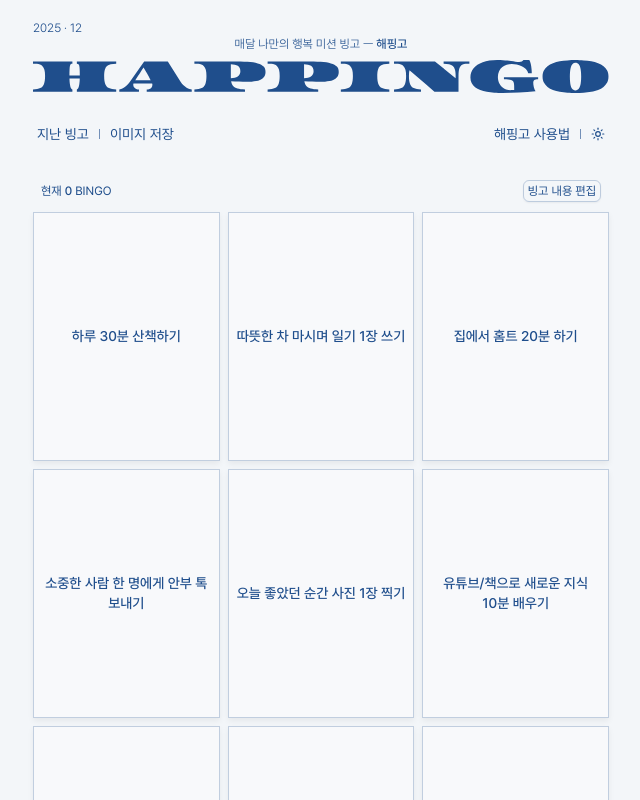
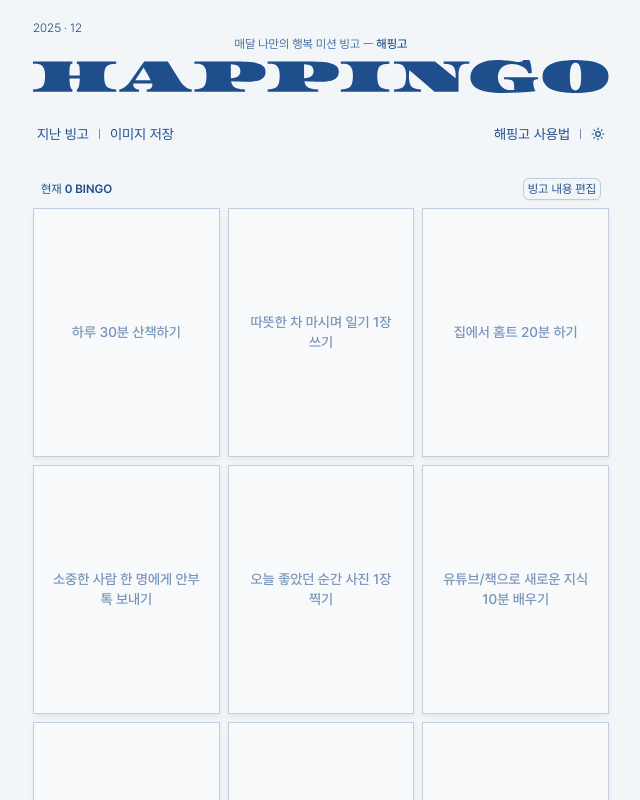
Before and after one commit to eunbinnie/happingo, a Next.js app: page / in a window 1280 px wide. Shown: the top 800 px of the page, without its empty margins (319-959 px from the left). Built offline with nearby package versions, Linux system fonts and the light colour scheme.

Commit message:
style: 디자인 색상 및 여백 조절

```diff
--- a/src/components/bingo/BingoBoard.tsx
+++ b/src/components/bingo/BingoBoard.tsx
@@ -16,9 +16,9 @@ const array = [
 const BingoBoard = () => {
   return (
     <section className="mt-5 w-full sm:mt-8">
-      <div className="flex items-center justify-between px-2 py-0.5">
+      <div className="mx-2 flex items-center justify-between">
         <p className="text-2xs dark:text-text/60 sm:text-xs">
-          현재 <span className="font-medium">0</span> BINGO
+          현재 <span className="font-semibold">0 BINGO</span>
         </p>
         <Button variant="outline" size="sm">
           빙고 내용 편집
--- a/src/components/bingo/BingoCard.tsx
+++ b/src/components/bingo/BingoCard.tsx
@@ -23,15 +23,17 @@ const BingoCard = ({ id, text }: BingoCardProps) => {
       className="inline-grid rotate-y-0 cursor-pointer transition-all duration-500 ease-in-out perspective-dramatic transform-3d"
       onClick={handleCardClick}
     >
+      {/* 카드 앞면 */}
       <div
         className={cn(
-          'flex aspect-3/4 items-center justify-center px-2 text-center text-xs font-medium break-keep sm:text-sm',
+          'text-text/60 flex aspect-3/4 items-center justify-center px-1.5 text-center text-xs font-medium break-keep sm:px-3 sm:text-sm',
           'border-text/25 bg-sub-background shadow-card dark:shadow-card-dark border',
           '[grid-area:1/1/1/1] backface-hidden'
         )}
       >
         {text}
       </div>
+      {/* 카드 뒷면 */}
       <div
         className={cn(
           'border-text/25 bg-sub-background shadow-card dark:shadow-card-dark aspect-3/4 border',
--- a/src/components/layout/HeaderNav.tsx
+++ b/src/components/layout/HeaderNav.tsx
@@ -7,7 +7,7 @@ const Separator = () => {
 
 const HeaderNav = () => {
   return (
-    <nav className="dark:text-text/60 mt-4 flex flex-wrap items-center justify-between gap-x-2 text-xs sm:mt-7 sm:text-sm">
+    <nav className="dark:text-text/60 mt-3 flex flex-wrap items-center justify-between gap-x-2 text-xs sm:mt-7 sm:text-sm">
       <div className="flex items-center gap-1.5">
         <Button variant="ghost">지난 빙고</Button>
         <Separator />
```
